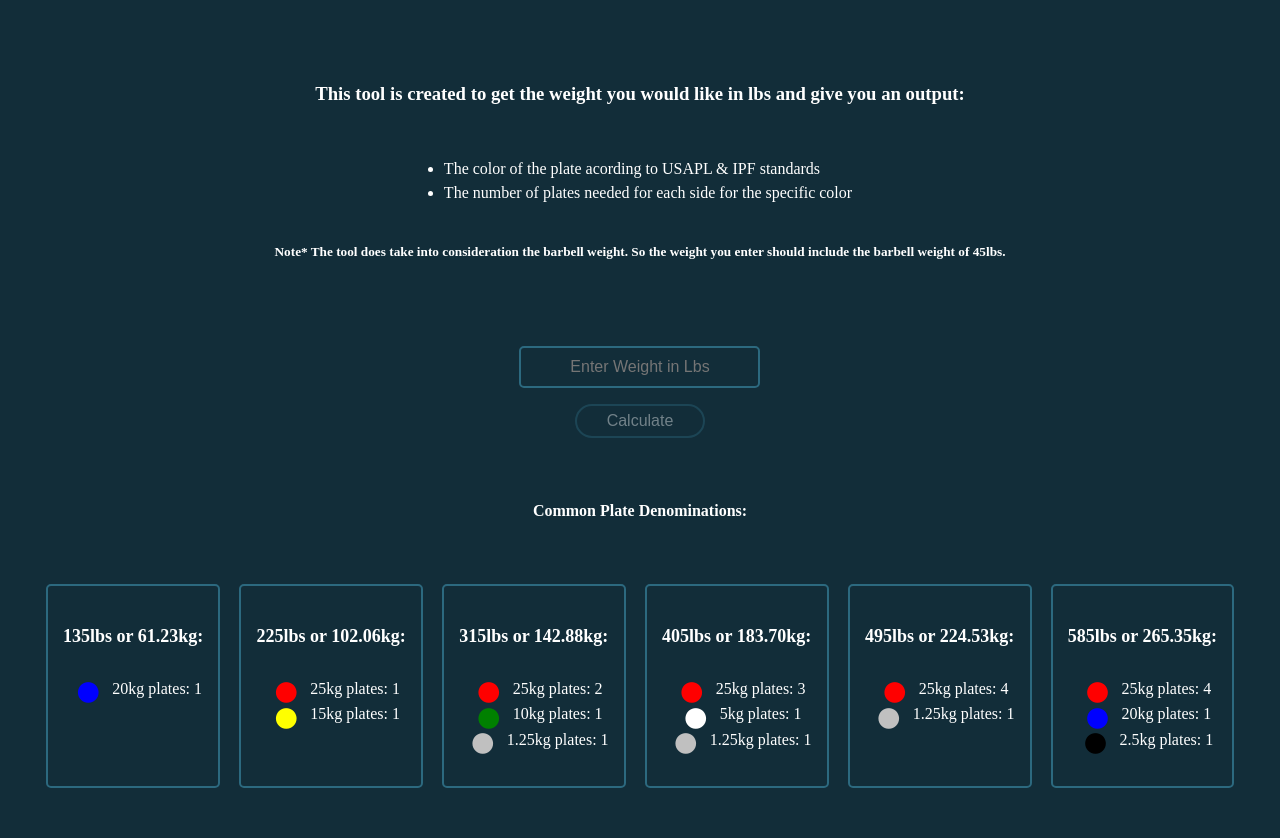
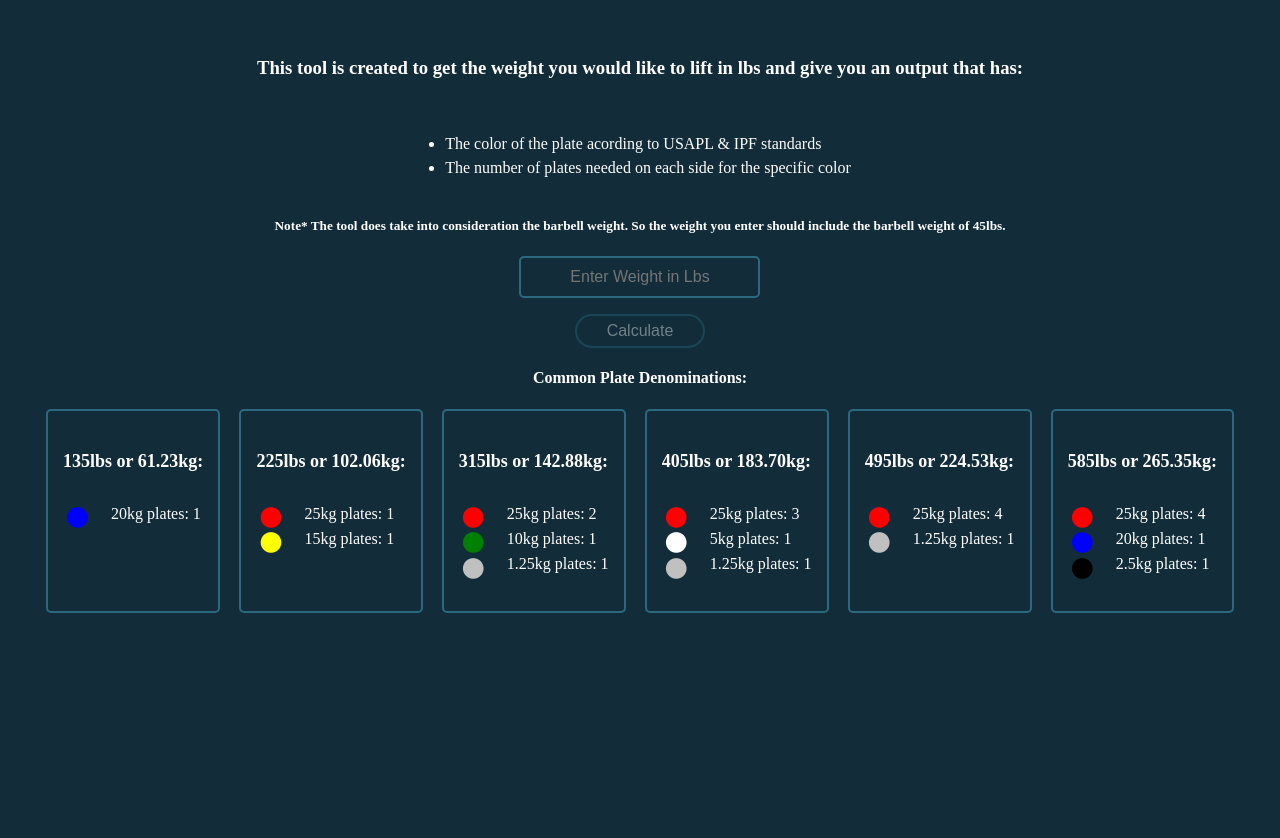
Before and after one commit to singhpalwinder/my_website, a PHP site: page /fitness/Calculate_plates/plates_calculator.php in a window 1280 px wide. Before the commit the page ends 788 px from the top, so only its background shows below. Run offline with PHP 8.4, Linux system fonts and the light colour scheme.

Commit message:
updated plates_calculator to show commonly used denominations

```diff
--- a/fitness/Calculate_plates/plates_calculator.php
+++ b/fitness/Calculate_plates/plates_calculator.php
@@ -51,10 +51,10 @@ if ($_SERVER["REQUEST_METHOD"] == "POST" && isset($_POST['weight_in_lbs'])) {
 </head>
 <body>
     <div class="info">
-        <h3>This tool is created to get the weight you would like in lbs and give you an output:</h3><br>
+        <h3>This tool is created to get the weight you would like to lift in lbs and give you an output that has:</h3><br>
         <ul>
             <li>The color of the plate acording to USAPL & IPF standards</li>
-            <li>The number of plates needed for each side for the specific color</li>
+            <li>The number of plates needed on each side for the specific color</li>
         </ul>
         <h5>Note* The tool does take into consideration the barbell weight. So the weight you enter should include the barbell weight of 45lbs.</h5>
     </div>
@@ -64,6 +64,7 @@ if ($_SERVER["REQUEST_METHOD"] == "POST" && isset($_POST['weight_in_lbs'])) {
         <input type="submit" id="calculate_button" value="Calculate" disabled>
     </form>
 
+  <?php if (!isset($_SESSION['results'])): ?>
     <div>
     <h4 class="info">Common Plate Denominations:</h4>
         <div class="common-denominations">
@@ -113,6 +114,7 @@ if ($_SERVER["REQUEST_METHOD"] == "POST" && isset($_POST['weight_in_lbs'])) {
             </div>
         </div>
     </div>
+  <?php endif; ?>
 
     <?php
     if (isset($_SESSION['results'])) {
--- a/fitness/Calculate_plates/styling.css
+++ b/fitness/Calculate_plates/styling.css
@@ -5,7 +5,7 @@ html,body {
     background-color: #122D39;
     color: white;
     height:100%;
-    margin:0;
+    margin:1.5vw;
     display: flex;
     flex-direction: column;
     align-items: center;
@@ -17,7 +17,6 @@ html,body {
     flex-direction: column;
     align-items: center;
     justify-content: center;
-    margin:5vw;
 
 }
 .info ul {
@@ -157,15 +156,12 @@ li.plate-1_25::before {
 .common-denominations-data{
     height: 180px;
     width:auto;
-    justify-content: center;
-    text-align: center;
+    text-align: start;
     padding: 10px 15px;
     font-size: 16px;
-    color: white; /* Text color */
     background-color: transparent; /* Transparent background */
     border: 2px solid #2C697F; /* Border */
     border-radius: 5px; /* Rounded edges */
-    text-align: center;
     outline: none;
     transition: opacity 0.3s, border-color 0.3s;
     -webkit-appearance: none; /* For Webkit browsers */
```
